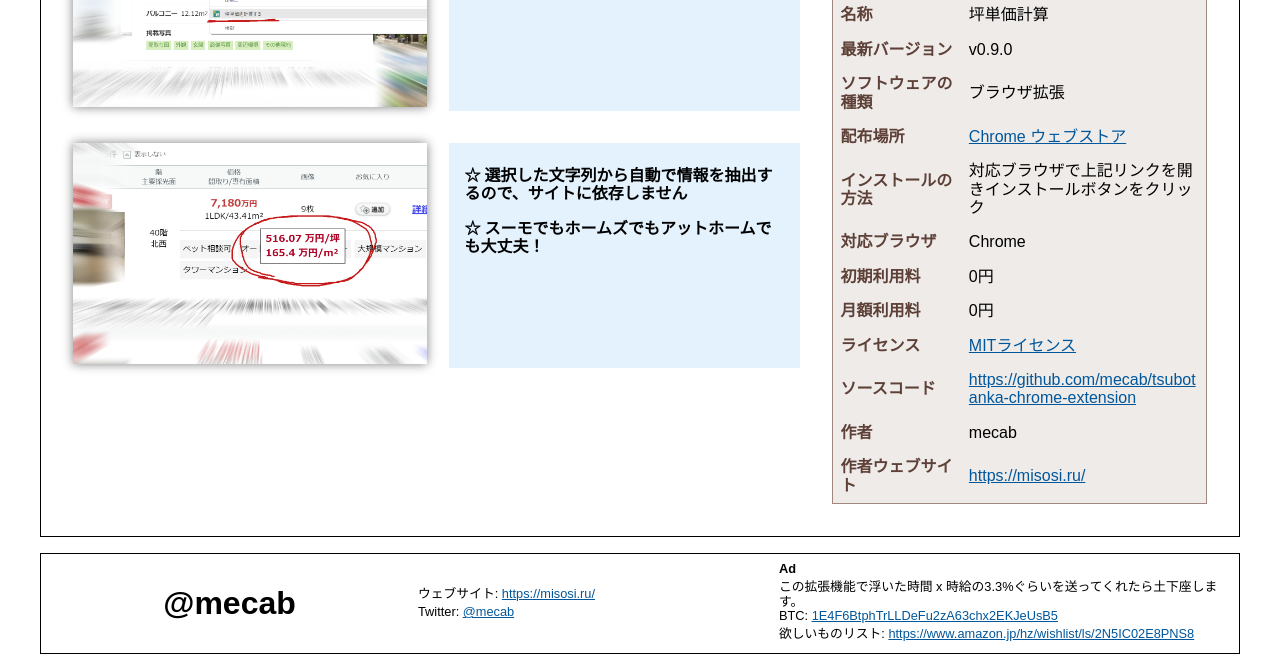
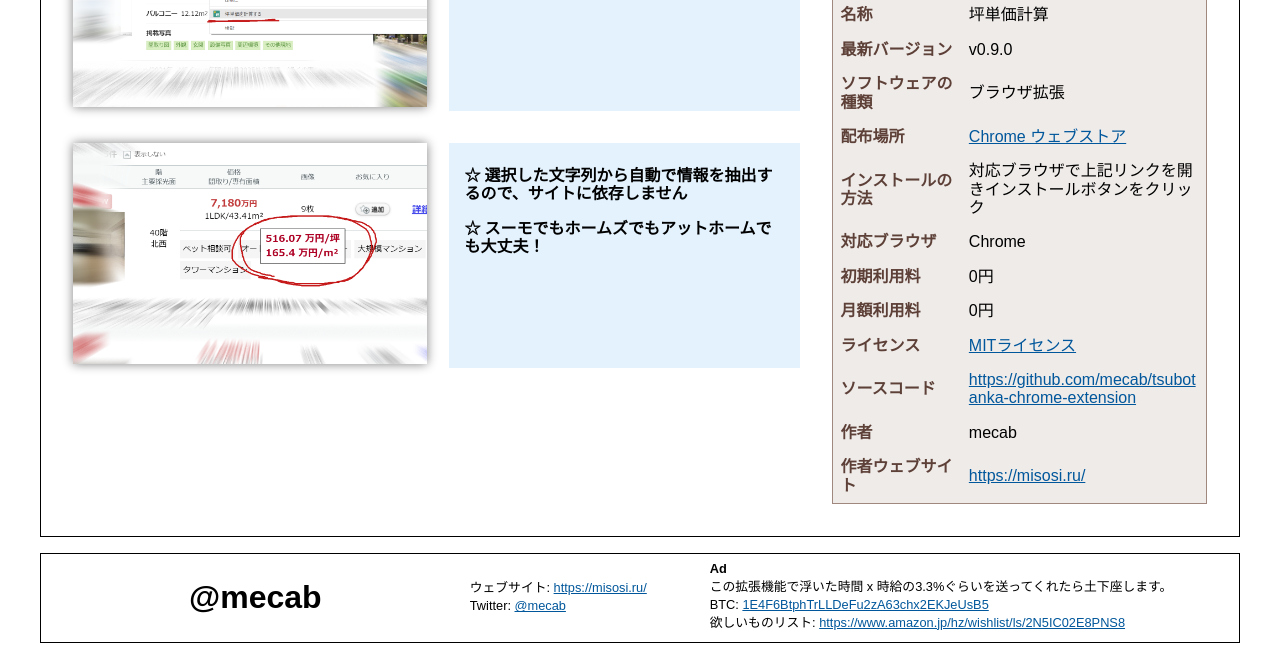
Before and after one commit to mecab/tsubotanka_web, a website built with webpack: page public/index.html in a window 1280 px wide. Shown: the part 519-1189 px from the top of the page. Built offline with nearby package versions, Linux system fonts and the light colour scheme; files whose address does not match are found by name.

Commit message:
Refine page footer

```diff
--- a/public/index.html
+++ b/public/index.html
@@ -135,6 +135,7 @@
     </div>
     <aside class="layout__content">
       <footer class="footer">
+        <div class="footer__wrapper">
           <div class="footer__left">
             <div class="footer__content">
               <div class="footer__myname">
@@ -151,9 +152,10 @@
           <div class="footer__right">
             <div class="footer__content">
               <header class="footer__heading">Ad</header>
-            <p>この拡張機能で浮いた時間 x 時給の3.3%ぐらいを送ってくれたら土下座します。<br />
-              BTC: <a href="bitcoin:1E4F6BtphTrLLDeFu2zA63chx2EKJeUsB5">1E4F6BtphTrLLDeFu2zA63chx2EKJeUsB5</a></p>
+              <p>この拡張機能で浮いた時間 x 時給の3.3%ぐらいを送ってくれたら土下座します。</p>
+              <p>BTC: <a href="bitcoin:1E4F6BtphTrLLDeFu2zA63chx2EKJeUsB5">1E4F6BtphTrLLDeFu2zA63chx2EKJeUsB5</a></p>
               <p>欲しいものリスト: <a href="https://www.amazon.jp/hz/wishlist/ls/2N5IC02E8PNS8">https://www.amazon.jp/hz/wishlist/ls/2N5IC02E8PNS8</a></p>
+            </div>
           </div>
         </div>
       </footer>
--- a/src/css/style.scss
+++ b/src/css/style.scss
@@ -266,43 +266,57 @@ a {
 }
 
 .footer {
-    display: flex;
-    justify-content: space-between;
     font-size: 0.8em;
+
+    &__wrapper {
+        display: flex;
+        justify-content: space-between;
+        column-gap: 1rem;
+
+        margin-left: 1rem;
+        margin-right: 1rem;
+
+        @include media(xs) {
+            flex-wrap: wrap;
+        }
+    }
 
     p {
         margin-top: 0.25em;
         margin-bottom: 0.25em;
+        word-wrap: anywhere;
     }
 
     &__left {
         display: flex;
         align-items: center;
         justify-content: center;
+
         flex-basis: 30%;
-        margin-left: 1rem;
-        margin-right: 1rem;
+        flex-grow: 1;
     }
 
     &__middle {
         display: flex;
         align-items: center;
-        flex-basis: 30%;
-        margin-right: 1rem;
+
+        flex-grow: 1;
     }
 
     &__right {
         display: flex;
-        margin-right: 1rem;
+        flex-basis: 40%;
 
-        @include media(xs) {
-            margin-left: 1rem;
-        }
+        flex-grow: 1;
     }
 
     &__myname {
         font-size: 2rem;
         font-weight: bold;
+
+        @include media(xs) {
+            font-size: 1.25rem;
+        }
     }
 
     &__content {
@@ -313,8 +327,4 @@ a {
     &__heading {
         font-weight: bold;
     }
-
-    @include media(xs) {
-        flex-wrap: wrap;
-    }
 }
```
Lines whose indentation alone changed are shown as unchanged.
